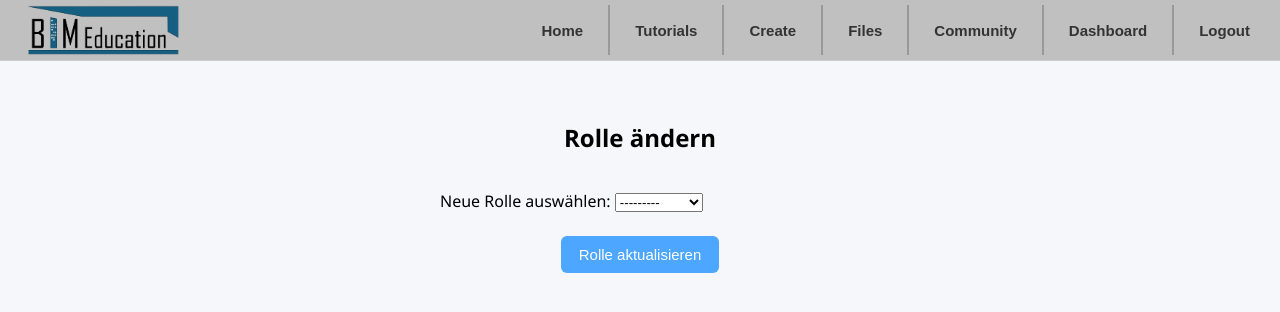
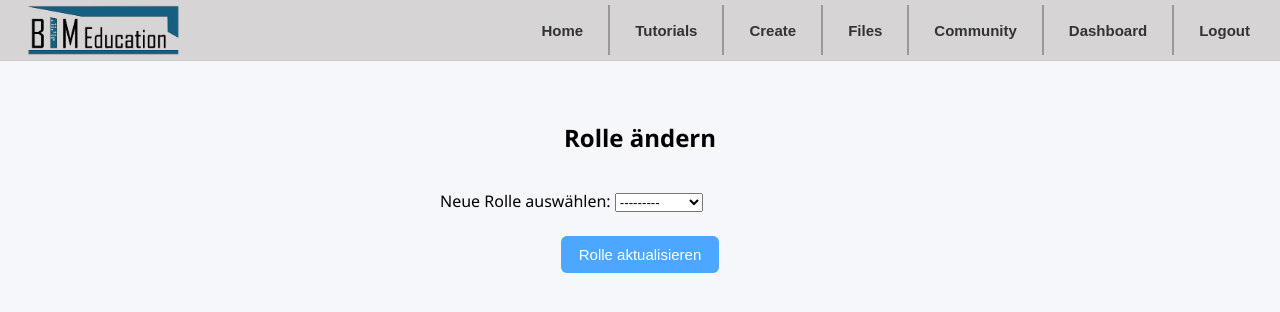
Before and after one commit to danzerderdon/P3-Open-Bim-Platform, a Django app: page /change-role/ in a window 1280 px wide. Shown: the top 312 px of the page. Run offline with Django 5.2, Linux system fonts and the light colour scheme; a user stored in the database is signed in.

Commit message:
dynamic navigation bar - Style update 2

```diff
--- a/tutorials/templates/base.html
+++ b/tutorials/templates/base.html
@@ -12,7 +12,7 @@
         display: flex;
         justify-content: space-between;
         align-items: stretch;
-        background-color: #c0c0c0;
+        background-color: #d6d4d4;
         height: 50px;
         font-family: sans-serif;
         padding: 5px
@@ -51,7 +51,7 @@
         justify-content: center;
         padding: 0 25px;
         height: 100%;
-        background-color: #c0c0c0;
+        background-color: #d6d4d4;
         color: #333;
         font-weight: bold;
         font-size: 15px;
```
